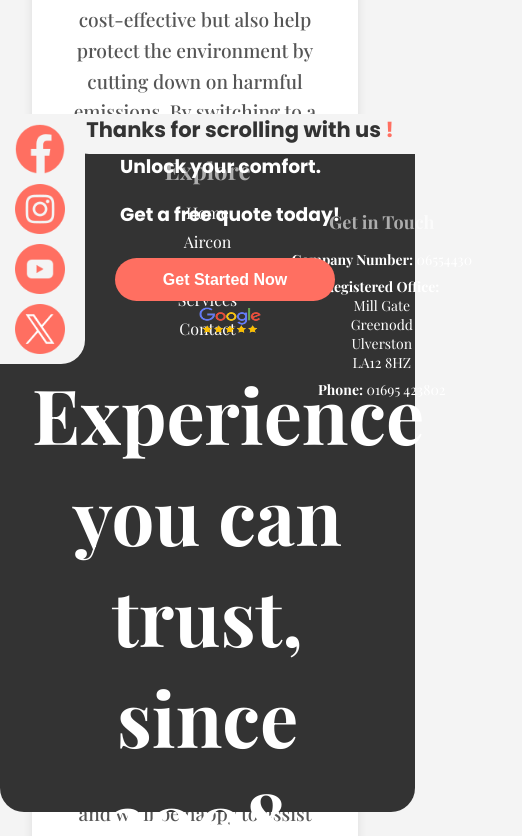
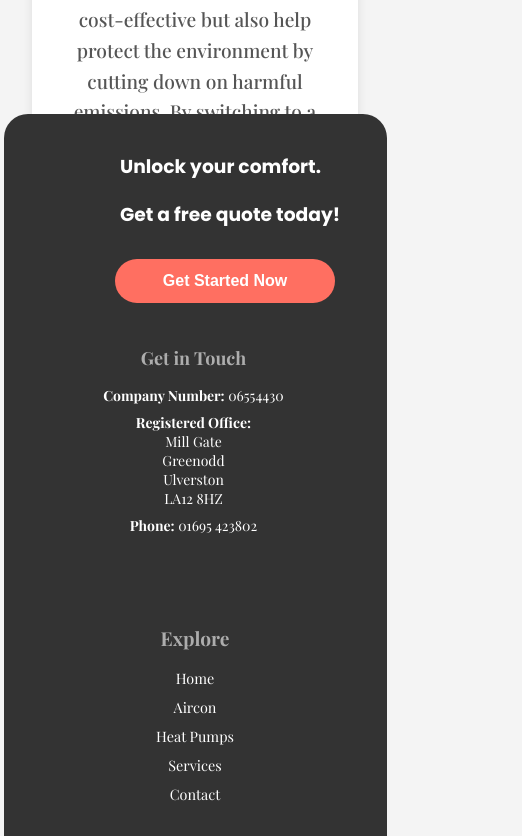
Before and after one commit to yonutfig/Dalliam, a React (Create React App) app: page /heat-pumps in a window 390 px wide. Shown: the part 4208-5044 px from the top of the page, 522 px wide, since content can reach past the window. Built offline with nearby package versions, Linux system fonts and the light colour scheme; a web font is replaced by a local one.

Commit message:
Phone updated

```diff
--- a/src/Components/Footer/Footer.css
+++ b/src/Components/Footer/Footer.css
@@ -1,17 +1,17 @@
+/* Default styles (desktop first approach) */
 .footer {
   background-color: #333;
   color: #fff;
   padding: 1.5rem 2rem;
   text-align: center;
-  height: 650px;
-  width: 90vw;
+  height: auto;
+  max-width: 90vw;
   display: flex;
   flex-direction: column;
   justify-content: space-between;
   border-radius: 24px;
-  position: relative;
-  margin: 0 auto !important;
-  margin-bottom: 30px !important;
+  margin: 0 auto;
+  margin-bottom: 30px;
 }
 
 .footer-content {
@@ -20,7 +20,6 @@
   justify-content: center;
   padding: 1rem;
   font-size: 0.8rem;
-
   width: auto;
   margin-top: 50px;
 }
@@ -34,34 +33,42 @@
   background-color: #f4f4f4;
   width: 85px;
   height: 250px;
-  left: 0;
+  left: 20px;
   top: 0;
+  transform: translate(0, 0);
   border-bottom-right-radius: 24px;
+  z-index: 1;
 }
+
 .square2 {
   position: absolute;
   background-color: #f4f4f4;
   width: 350px;
   height: 40px;
-  right: 0;
+  right: 50px;
   top: 0;
+  transform: translate(0, 0);
   color: #333;
   font-size: 18px;
   border-bottom-left-radius: 24px;
+  z-index: 1;
 }
+
 .square2 h3 {
   text-align: center;
   margin: 0 auto;
-  width: 350px;
+  width: 100%;
 }
+
 .square2 h3 span {
   color: #ff6f61;
 }
+
 .favicon {
   display: flex;
   flex-direction: column;
   margin-top: 10px;
-  margin-left: 15px;
+  margin-left: 25px;
   margin-bottom: 10px;
   width: 50px;
 }
@@ -76,6 +83,7 @@
   align-items: center;
   margin-top: 10px;
 }
+
 .quote-button button {
   background-color: #ff6f61;
   color: #fff;
@@ -110,10 +118,10 @@
 
 .get-in-touch {
   position: absolute;
-  top: 80px;
+  top: 50px;
   left: 92%;
-  transform: translateX(-50%);
-  width: 60%;
+  transform: translateX(-80%);
+  width: max-content;
   text-align: center;
   padding: 1rem;
   border-radius: 12px;
@@ -136,6 +144,7 @@
   width: max-content;
   border-radius: 12px;
   color: #fff;
+  margin-bottom: 20px;
 }
 
 .explore h2 {
@@ -163,3 +172,157 @@
 .explore ul li a:hover {
   text-decoration: underline;
 }
+
+/*
+@media (min-width: 768px){
+  .footer {
+    flex-direction: row;
+    justify-content: space-between;
+    padding: 2rem;
+  }
+
+  .footer-content {
+    flex-direction: column;
+    justify-content: flex-start;
+    align-items: flex-start;
+    width: 100%;
+    padding: 2rem;
+  }
+
+  .get-in-touch {
+    position: static;
+    transform: none;
+    margin: 2rem 0;
+    width: 25%;
+    padding: 1.5rem;
+  }
+
+  .quote-button {
+    margin-top: 30px;
+  }
+
+  .trust {
+    font-size: 12px;
+    margin-top: 50px;
+    text-align: bottom;
+  }
+
+  .explore {
+    width: 50%;
+    margin-bottom: 0;
+  }
+  .square1 {
+    position: absolute;
+    transform: translate(-15%);
+    bottom: 20%;
+    padding: 0;
+  }
+  .google-img {
+    display: none;
+  }
+  .square2 {
+    position: absolute;
+    transform: translate(10%);
+  }
+}
+
+/* Mobile adjustments (max-width: 768px) */
+@media (max-width: 768px) {
+  .footer {
+    flex-direction: column;
+    height: auto;
+    padding: 1rem;
+  }
+
+  .get-in-touch {
+    position: relative;
+    left: 0;
+    transform: none;
+    width: 80%;
+    padding: 1rem;
+  }
+
+  .trust {
+    font-size: 28px;
+    margin-top: 80px;
+  }
+
+  .quote-button {
+    flex-direction: column;
+    margin-top: 20px;
+  }
+
+  .quote-button button {
+    width: 100%;
+  }
+}
+
+/* Smaller screens (max-width: 480px) */
+@media (max-width: 480px) {
+  .footer {
+    padding: 1rem;
+  }
+
+  .get-in-touch {
+    width: 90%;
+  }
+
+  .trust {
+    font-size: 1rem;
+  }
+
+  .explore h2 {
+    font-size: 1.2rem;
+  }
+
+  .explore ul li a {
+    font-size: 0.9rem;
+  }
+
+  .quote-button {
+    margin-bottom: 10px;
+  }
+
+  .explore {
+    margin-top: 100px !important;
+  }
+
+  .get-in-touch {
+    margin-top: 150px;
+  }
+  .square1 {
+    display: none;
+  }
+
+  .square2 {
+    display: none;
+  }
+  .google-img {
+    display: none;
+  }
+}
+
+/* Landscape view (max-width: 768px) */
+@media (orientation: landscape) and (max-width: 768px) {
+  .footer {
+    padding: 1rem;
+  }
+
+  .trust {
+    font-size: 22px;
+  }
+
+  .quote-button {
+    flex-direction: row;
+    justify-content: center;
+  }
+
+  .square1 {
+    position: absolute;
+  }
+
+  .square2 {
+    position: absolute;
+    left: 300px;
+  }
+}
--- a/src/Components/Footer/Footer.js
+++ b/src/Components/Footer/Footer.js
@@ -76,7 +76,7 @@ const Footer = () => {
         <h3> Get a free quote today!</h3>
         <div className="quote-button">
           <button>Get Started Now</button>
-          <span>
+          <span className="google-img">
             <img src={google} alt="Google Reviews" />
           </span>
         </div>
```
